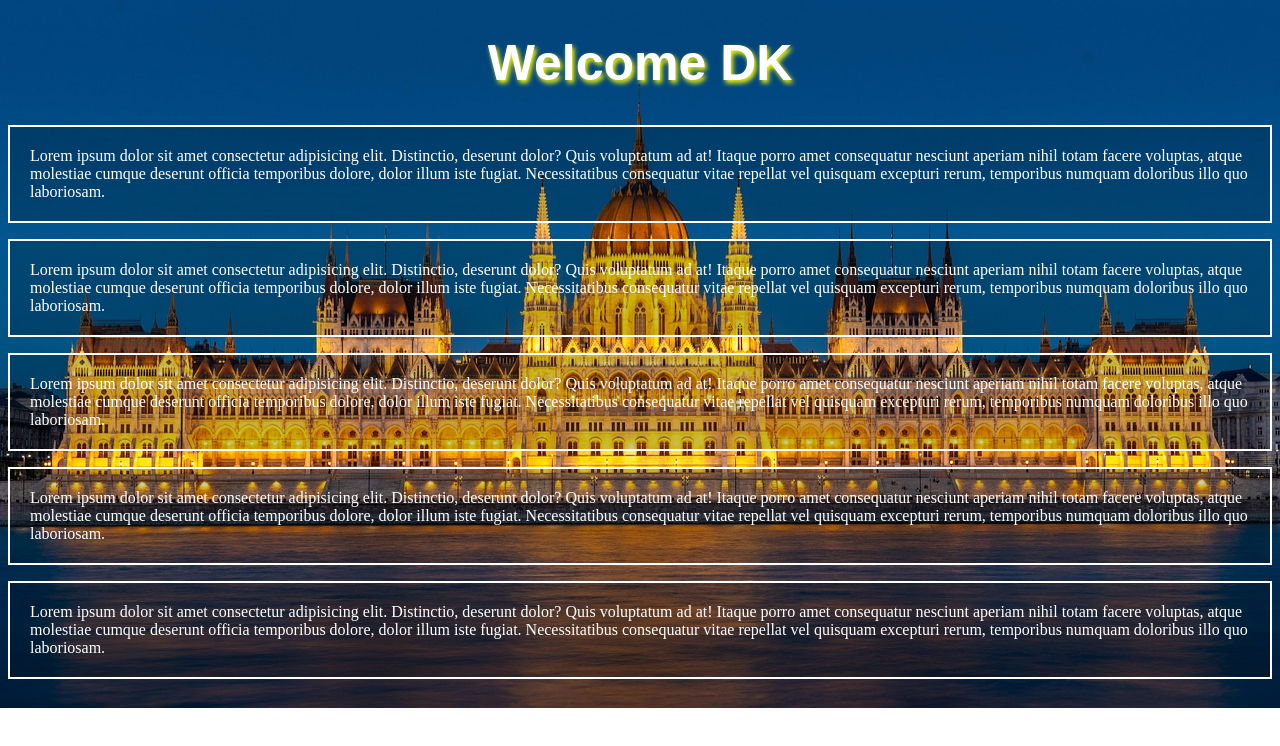
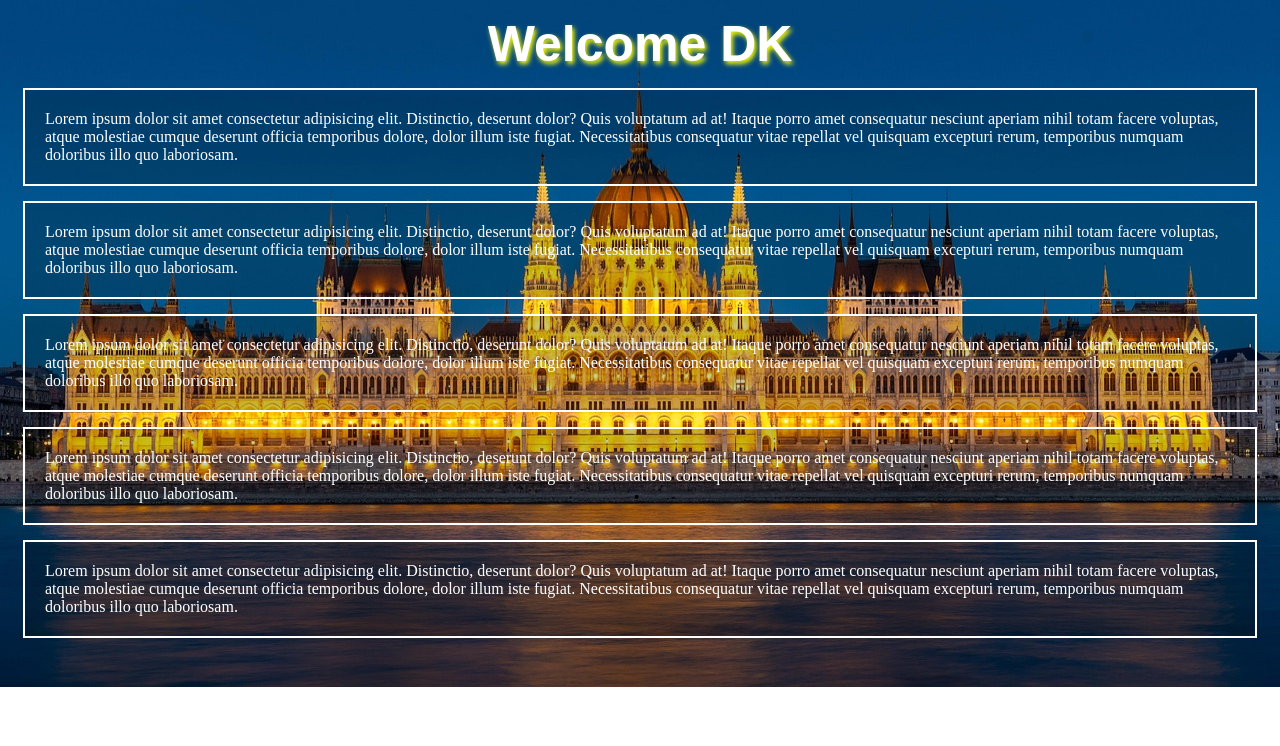
Before and after one commit to DeepakKale-tech/learning_html_with_css, a plain HTML site: page background_image.html in a window 1280 px wide. Drawn offline with Linux system fonts and the light colour scheme.

Commit message:
Update bg_image.css

```diff
--- a/css/bg_image.css
+++ b/css/bg_image.css
@@ -12,6 +12,7 @@ body
     text-align : center;
     font-size: 50px;
     font-family:sans-serif;
+    margin: 15px;
 }
 .text
 {
@@ -19,4 +20,5 @@ body
     padding: 20px;
     border: 2px solid white;
     background-color: #00000033;
+    margin: 15px;
 }
```
